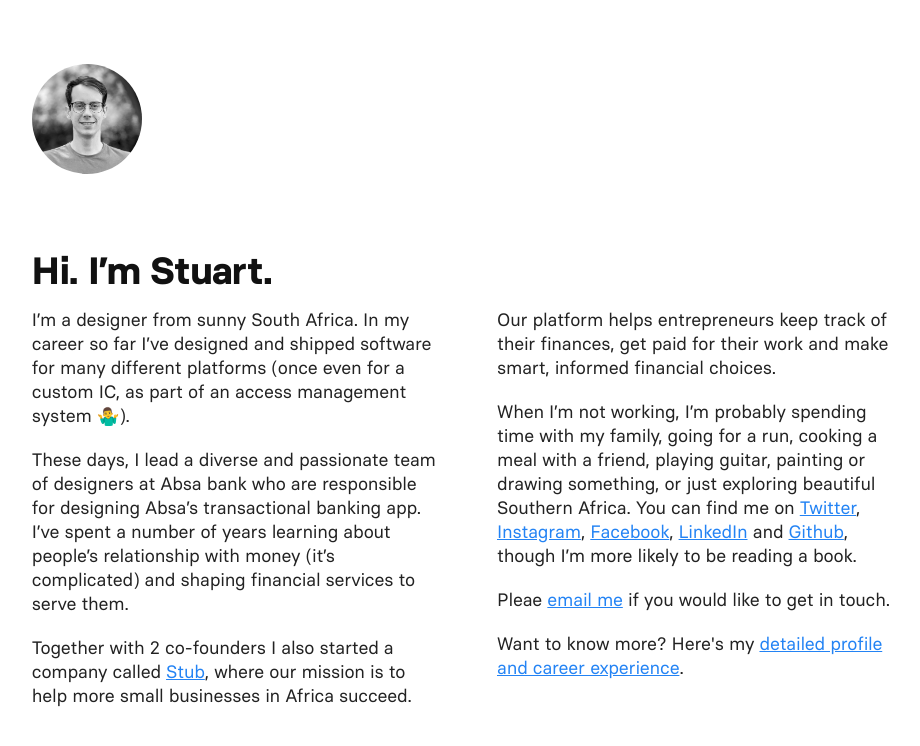
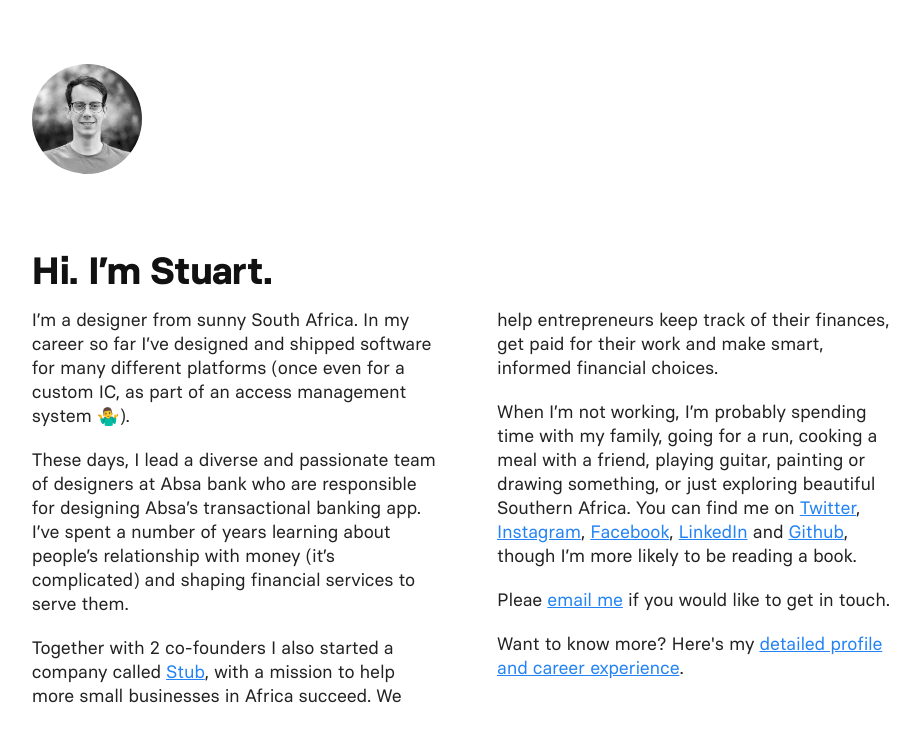
Before and after one commit to stuartwiener/stuartwiener.github.io, a Jekyll site: the page built from index.html, in a window 1280 px wide. Shown: the top 746 px of the page, without its empty margins (173-1093 px from the left). Built offline with Jekyll 4.4.1, drawn with Linux system fonts in a browser that asks for light colours.

Commit message:
a little content polish

```diff
--- a/index.html
+++ b/index.html
@@ -13,7 +13,7 @@ published: true
 
     <p>These days, I lead a diverse and passionate team of designers at Absa bank who are responsible for designing Absa’s transactional banking app. I’ve spent a number of years learning about people’s relationship with money (it’s complicated) and shaping financial services to serve them. </p>
 
-    <p>Together with 2 co-founders I also started a company called <a href="https://stub.africa">Stub</a>, where our mission is to help more small businesses in Africa succeed. Our platform helps entrepreneurs keep track of their finances, get paid for their work and make smart, informed financial choices.</p>
+    <p>Together with 2 co-founders I also started a company called <a href="https://stub.africa">Stub</a>, with a mission to help more small businesses in Africa succeed. We help entrepreneurs keep track of their finances, get paid for their work and make smart, informed financial choices.</p>
 
     <p>When I’m not working, I’m probably spending time with my family, going for a run, cooking a meal with a friend, playing guitar, painting or drawing something, or just exploring beautiful Southern Africa. You can find me on <a href="https://twitter.com/StuartWiener">Twitter</a>, <a href="https://www.instagram.com/stuartwiener/">Instagram</a>, <a href="https://facebook.com/stuartwiener">Facebook</a>, <a href="https://www.linkedin.com/in/stuartwiener/">LinkedIn</a> and <a href="https://github.com/stuartwiener">Github</a>, though I’m more likely to be reading a book.</p>
 
```
